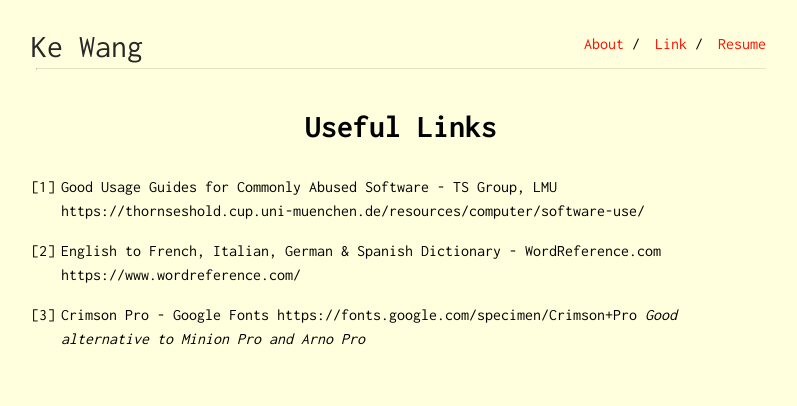
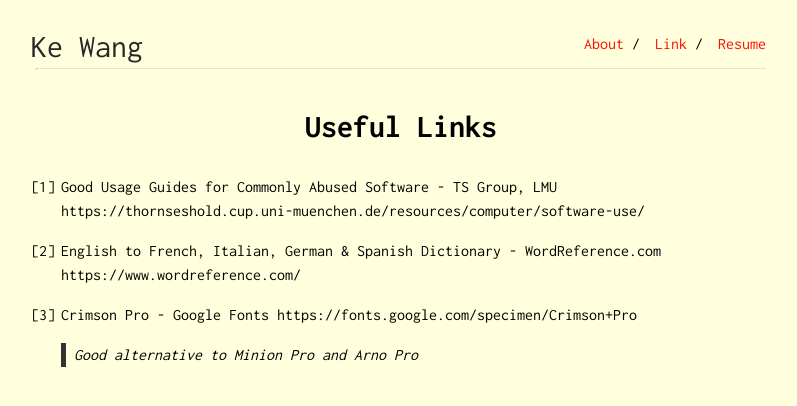
Before and after one commit to ekdc11/ekdc11.github.io, a Jekyll site: the page built from link.md, in a window 1280 px wide. Shown: the top 406 px of the page, without its empty margins (239-1036 px from the left). Built offline with Jekyll 4.4.1, drawn with Linux system fonts in a browser that asks for light colours.

```diff
--- a/link.md
+++ b/link.md
@@ -11,4 +11,4 @@ https://www.wordreference.com/
 
 3. Crimson Pro - Google Fonts
 https://fonts.google.com/specimen/Crimson+Pro
-_Good alternative to Minion Pro and Arno Pro_
+> Good alternative to Minion Pro and Arno Pro
```
